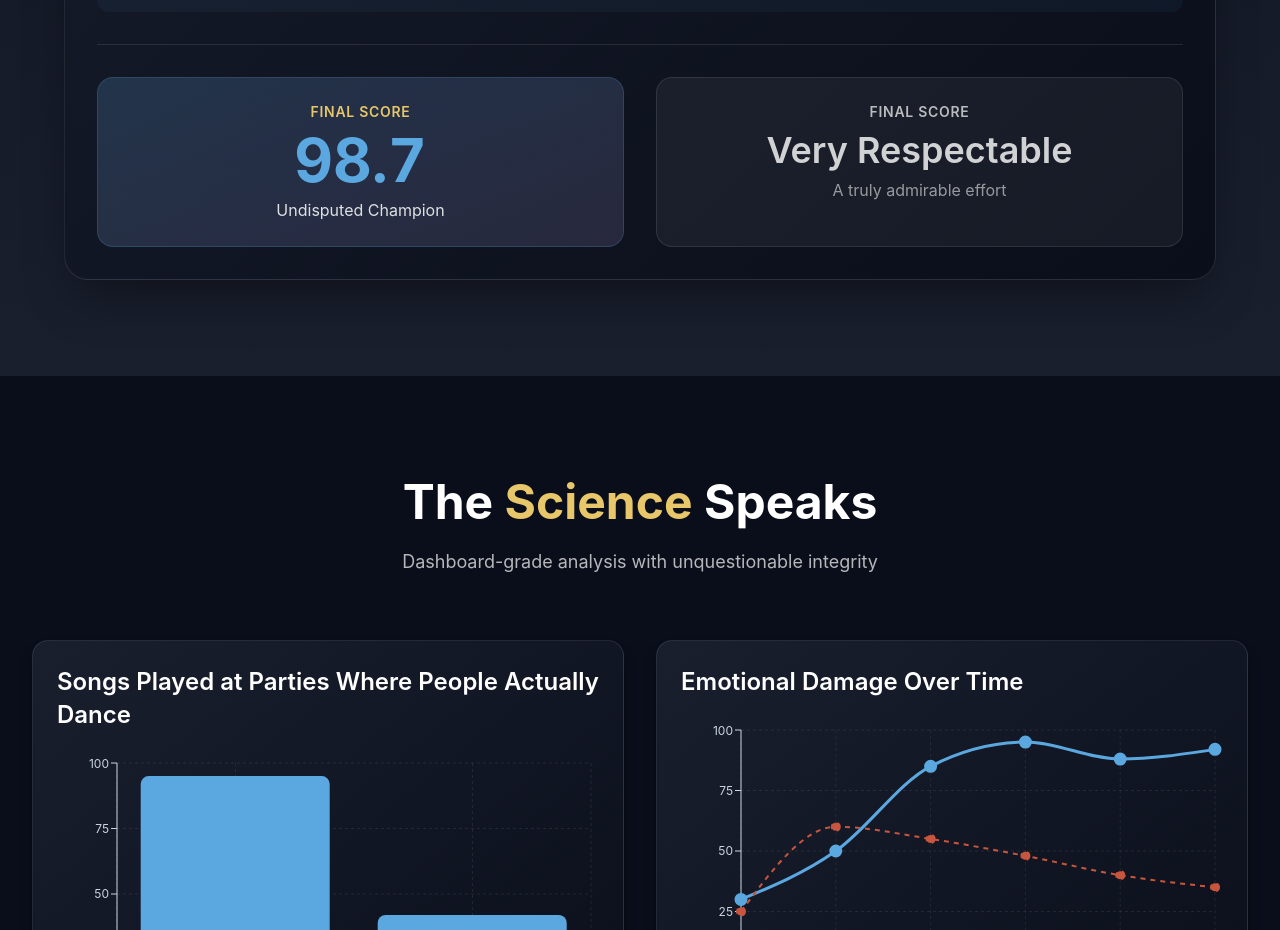
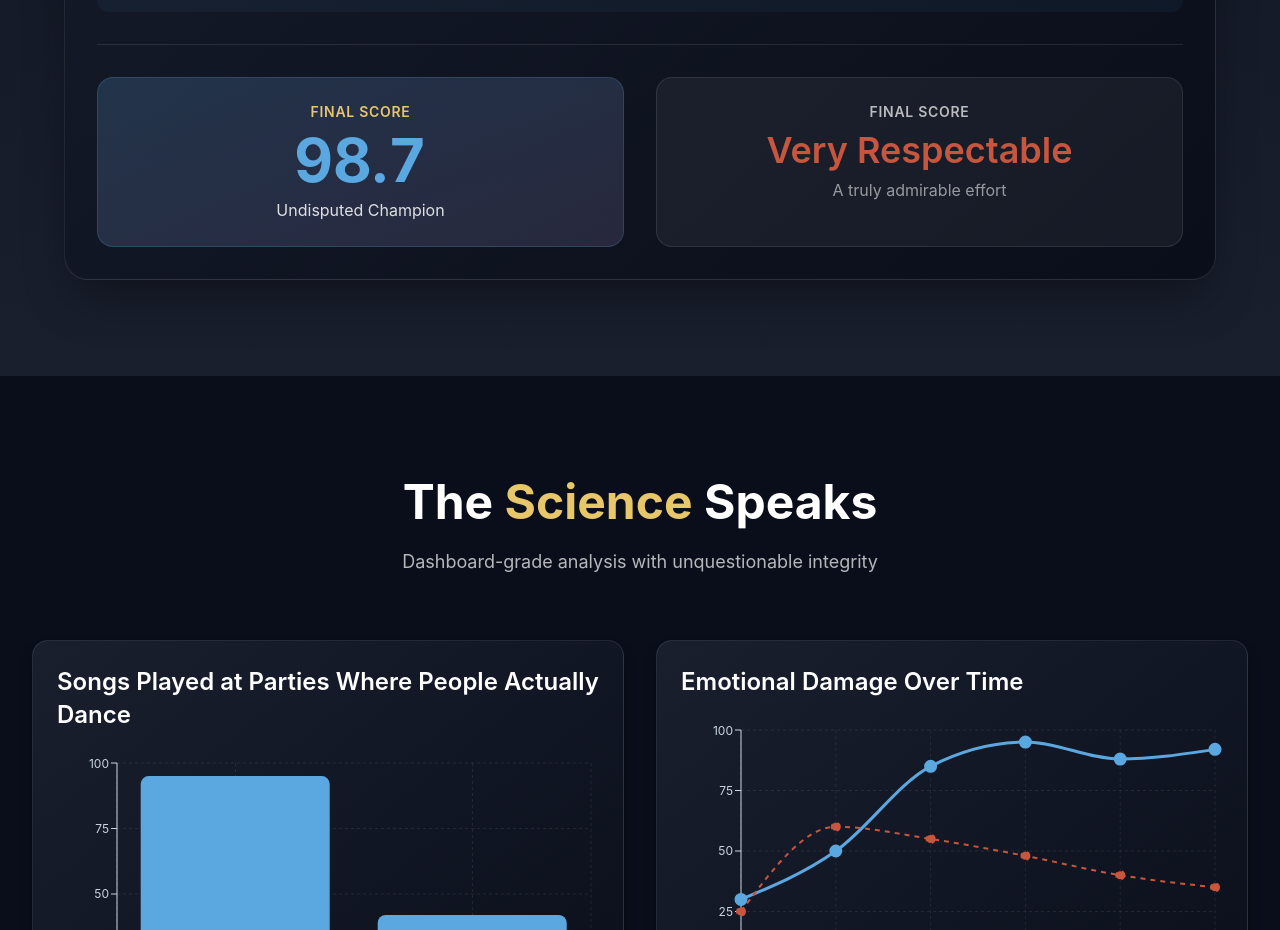
Before and after one commit to Lucas-MStein/drakeoverkendrick, a React (Vite) app: page / in a window 1280 px wide. Shown: the part 2120-3050 px from the top of the page. Built offline with nearby package versions, Linux system fonts and the light colour scheme; no server answers.

Commit message:
adjusted kendrick color

```diff
--- a/src/app/components/ScoreboardSection.tsx
+++ b/src/app/components/ScoreboardSection.tsx
@@ -119,7 +119,7 @@ export function ScoreboardSection() {
                 <p className="mb-2 text-white/70 text-sm uppercase tracking-wider font-semibold">
                   Final Score
                 </p>
-                <p className="text-white/80 text-2xl sm:text-3xl md:text-4xl font-semibold">
+                <p className="text-[#C8553D] text-2xl sm:text-3xl md:text-4xl font-semibold">
                   Very Respectable
                 </p>
                 <p className="mt-2 text-white/55">A truly admirable effort</p>
```
